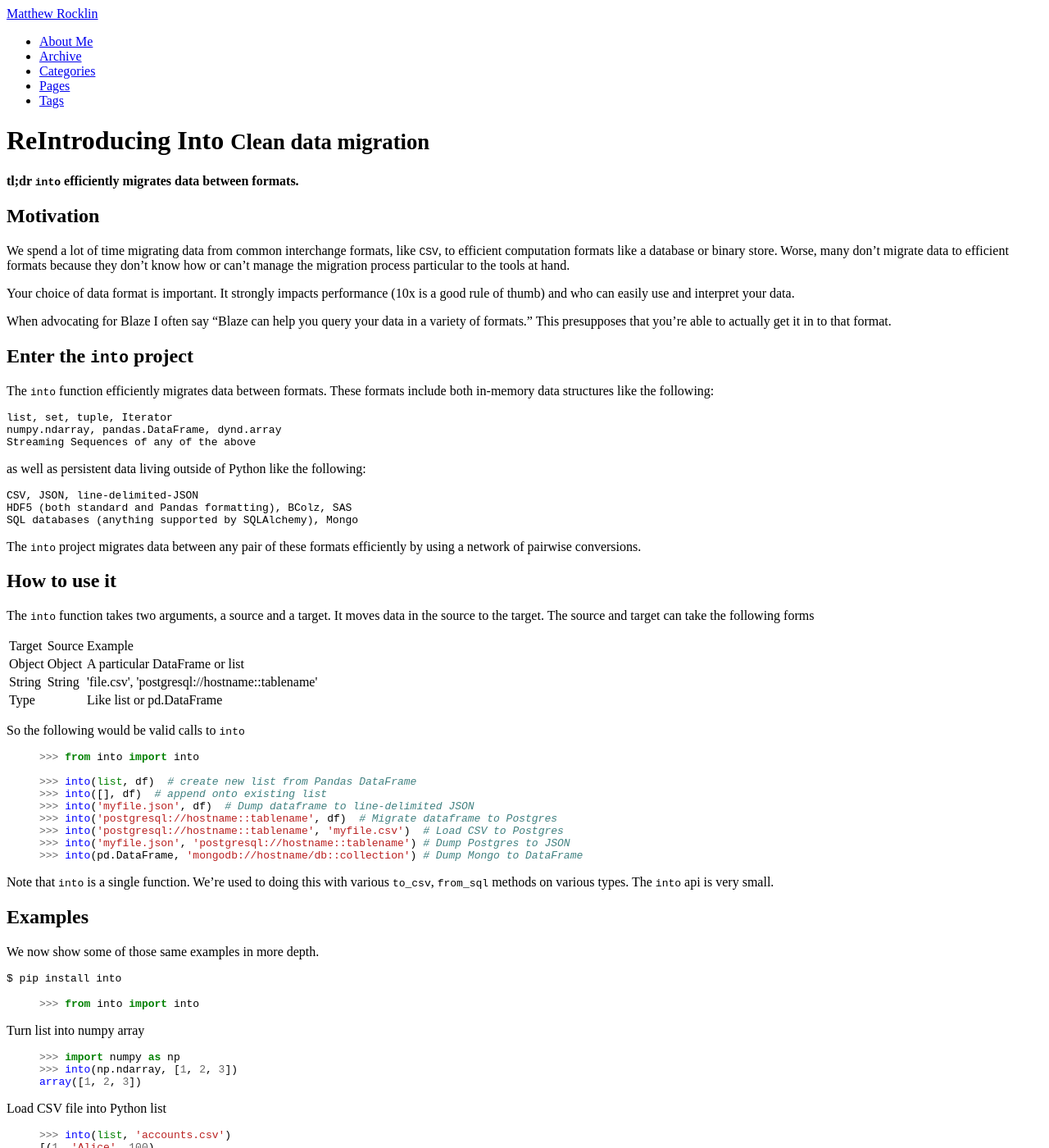
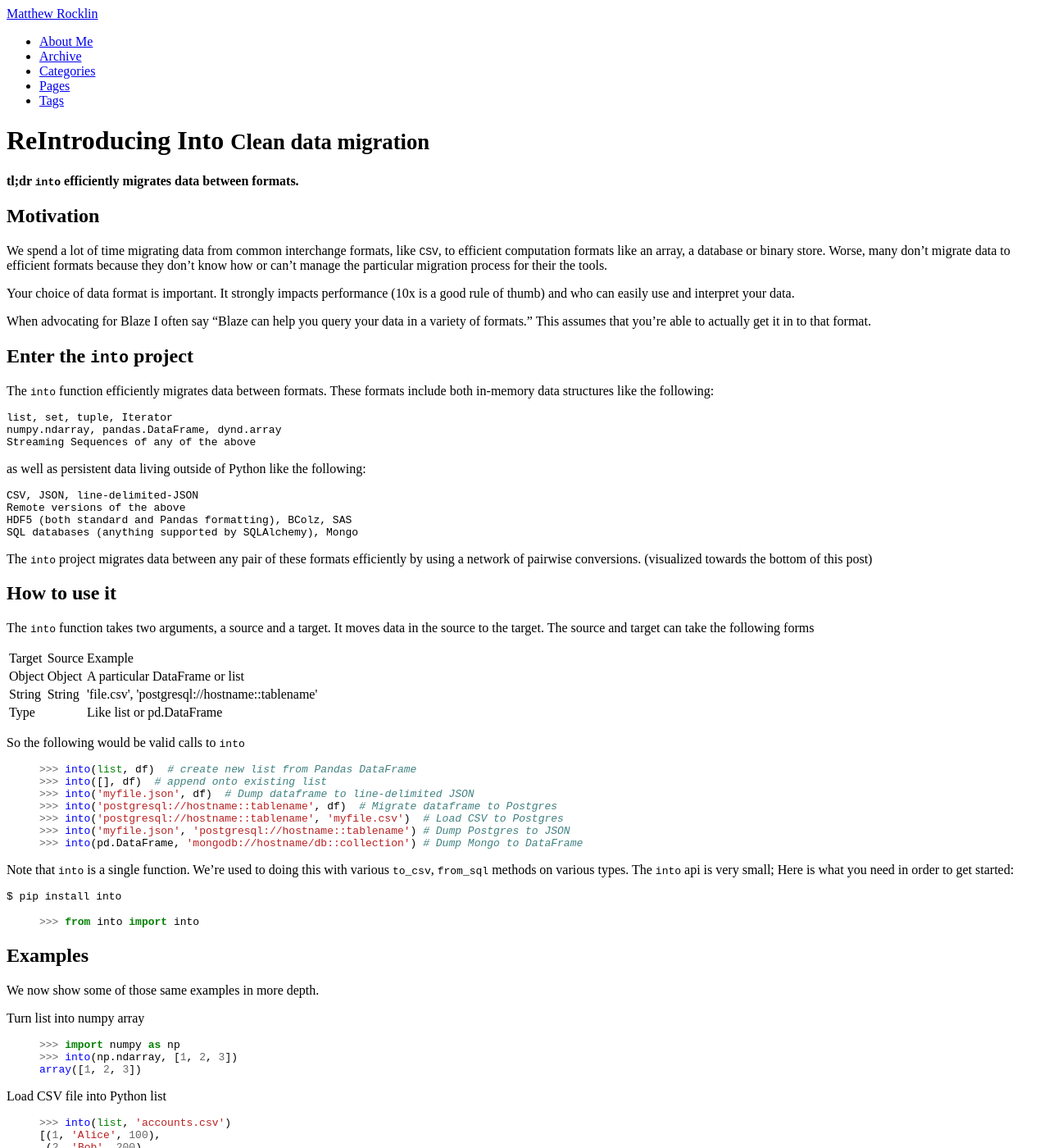
Before and after one commit to besyskymnbk/blog, a Jekyll site: the page built from _posts/work/2015-02-03-Into.md, in a window 1280 px wide and 1400 px high. Shown: the whole window at 82% size. Built offline with Jekyll 4.4.1, drawn with Linux system fonts in a browser that asks for light colours; comment, search, counter and statistics services are not loaded; some of the changed text lies outside the part shown.

Commit message:
revisions before live

```diff
--- a/_posts/work/2015-02-03-Into.md
+++ b/_posts/work/2015-02-03-Into.md
@@ -14,16 +14,17 @@ Motivation
 ----------
 
 We spend a lot of time migrating data from common interchange formats, like
-`CSV`, to efficient computation formats like a database or binary store.
-Worse, many don't migrate data to efficient formats because they don't know how
-or can't manage the migration process particular to the tools at hand.
+`CSV`, to efficient computation formats like an array, a database or binary
+store.  Worse, many don't migrate data to efficient formats because they don't
+know how or can't manage the particular migration process for their the tools.
 
 Your choice of data format is important.  It strongly impacts performance (10x
 is a good rule of thumb) and who can easily use and interpret your data.
 
 When advocating for Blaze I often say "Blaze can help you query your data in a
-variety of formats."  This presupposes that you're able to actually get it in
+variety of formats."  This assumes that you're able to actually get it in
 to that format.
+
 
 Enter the `into` project
 ------------------------
@@ -38,11 +39,13 @@ These formats include both in-memory data structures like the following:
 as well as persistent data living outside of Python like the following:
 
     CSV, JSON, line-delimited-JSON
+    Remote versions of the above
     HDF5 (both standard and Pandas formatting), BColz, SAS
     SQL databases (anything supported by SQLAlchemy), Mongo
 
 The `into` project migrates data between any pair of these formats efficiently
-by using a network of pairwise conversions.
+by using a network of pairwise conversions.  (visualized towards the bottom of
+this post)
 
 
 How to use it
@@ -80,8 +83,6 @@ forms
 So the following would be valid calls to `into`
 
 {% highlight Python %}
->>> from into import into
-
 >>> into(list, df)  # create new list from Pandas DataFrame
 >>> into([], df)  # append onto existing list
 >>> into('myfile.json', df)  # Dump dataframe to line-delimited JSON
@@ -92,18 +93,20 @@ So the following would be valid calls to `into`
 {% endhighlight %}
 
 Note that `into` is a single function.  We're used to doing this with various
-`to_csv`, `from_sql` methods on various types.  The `into` api is very small.
-
-Examples
---------
-
-We now show some of those same examples in more depth.
+`to_csv`, `from_sql` methods on various types.  The `into` api is very small;
+Here is what you need in order to get started:
 
     $ pip install into
 
 {% highlight Python %}
 >>> from into import into
 {% endhighlight %}
+
+
+Examples
+--------
+
+We now show some of those same examples in more depth.
 
 Turn list into numpy array
 
@@ -210,7 +213,8 @@ loader and shortcut this entire process with a direct edge `CSV -> Mongo`.
 To find the most efficient route we weight the edges of this network with
 relative costs (measured ad-hoc.)  We use `networkx` to find the shortest path
 before we start the migration.  If for some reason an edge fails (raises
-`NotImplementedError`) we can reroute automatically.
+`NotImplementedError`) we can reroute automatically.  In this way we're both
+efficient and robust to failure.
 
 Note that we color some nodes *red*.  These nodes can be *larger than memory*.
 When we migrate between two red nodes (both the input and output may be larger
@@ -232,17 +236,16 @@ History
 
 I wrote about into [long ago]({{BASE_PATH}}/work/2014-09-01-Blaze-into/) in
 connection to Blaze.  I then promptly shut up about it.  This was because the
-old implementation (before this network approach) was difficult to
+old implementation (before the network approach) was difficult to
 extend/maintain and wasn't ready for prime-time.
 
 I am *very happy* with this network.  Unexpected applications very often *just
 work* and into is now ready for prime-time.  It's also available independently
 from Blaze, both via `conda` and via `pip`.  The major dependencies are NumPy,
-Pandas, and NetworkX so it's relatively lightweight for most most people who
-might read my blog.  Of course if you want to take advantage of some of the
-higher performing formats, like `HDF5`, you'll need to install those libraries
-as well.  For anyone reading my blog I suspect that it's a pretty light-weight
-dependency.
+Pandas, and NetworkX so it's relatively lightweight for most people who
+read my blog.  If you want to take advantage of some of the higher performing
+formats, like `HDF5`, you'll need to install those libraries as well (pro-tip,
+use `conda`).
 
 
 How do I get started?
@@ -250,7 +253,7 @@ How do I get started?
 
 You should download a recent version.
 
-    $ pip install --upgrade into
+    $ pip install --upgrade git+https://github.com/ContinuumIO/into
     or
     $ conda install into --channel blaze
 
```
Also changed, not shown: other parts of _posts/work/2015-02-03-Into.md (+0 -8 lines).
